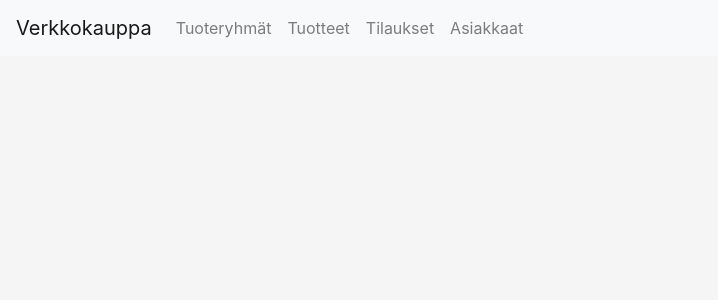
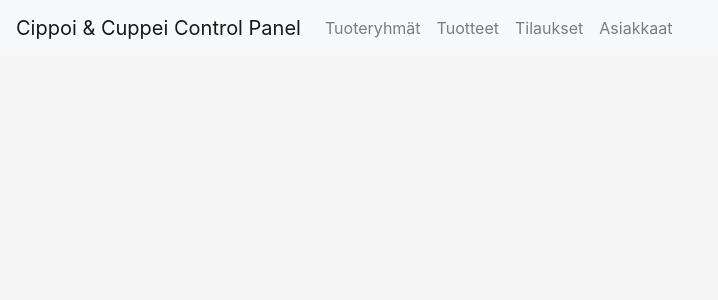
Before and after one commit to loak00/webstore, a CodeIgniter 4 app: the page made by app/Views/templates/header_admin.php in a window 1280 px wide. Shown: the top 300 px of the page, without its empty margins (0-718 px from the left). Run offline with PHP 8.4 and a stand-in for CodeIgniter, Linux system fonts and the light colour scheme; the template is opened without the code that fills it, so the values that code supplies are empty; some libraries are stand-ins or nearby versions.

Commit message:
hienosäätöä

```diff
--- a/app/Views/templates/header_admin.php
+++ b/app/Views/templates/header_admin.php
@@ -9,11 +9,11 @@
     <link rel="stylesheet" href="https://cdn.jsdelivr.net/npm/bootstrap@4.5.3/dist/css/bootstrap.min.css" integrity="sha384-TX8t27EcRE3e/ihU7zmQxVncDAy5uIKz4rEkgIXeMed4M0jlfIDPvg6uqKI2xXr2" crossorigin="anonymous">
     <link rel="stylesheet" href="https://use.fontawesome.com/releases/v5.7.0/css/all.css" integrity="sha384-lZN37f5QGtY3VHgisS14W3ExzMWZxybE1SJSEsQp9S+oqd12jhcu+A56Ebc1zFSJ" crossorigin="anonymous">
     <link rel="stylesheet" href="<?= base_url('/css/style.css');?>">
-    <title>Verkkokauppa</title>
+    <title>Cippoi & Cuppei Control Panel</title>
   </head>
   <body>
     <nav class="navbar navbar-expand-lg navbar-light bg-light">
-      <a class="navbar-brand" href="#">Verkkokauppa</a>
+      <a class="navbar-brand" href="#">Cippoi & Cuppei Control Panel</a>
       <button class="navbar-toggler" type="button" data-toggle="collapse" data-target="#navbarSupportedContent" aria-controls="navbarSupportedContent" aria-expanded="false" aria-label="Toggle navigation">
         <span class="navbar-toggler-icon"></span>
       </button>
```
